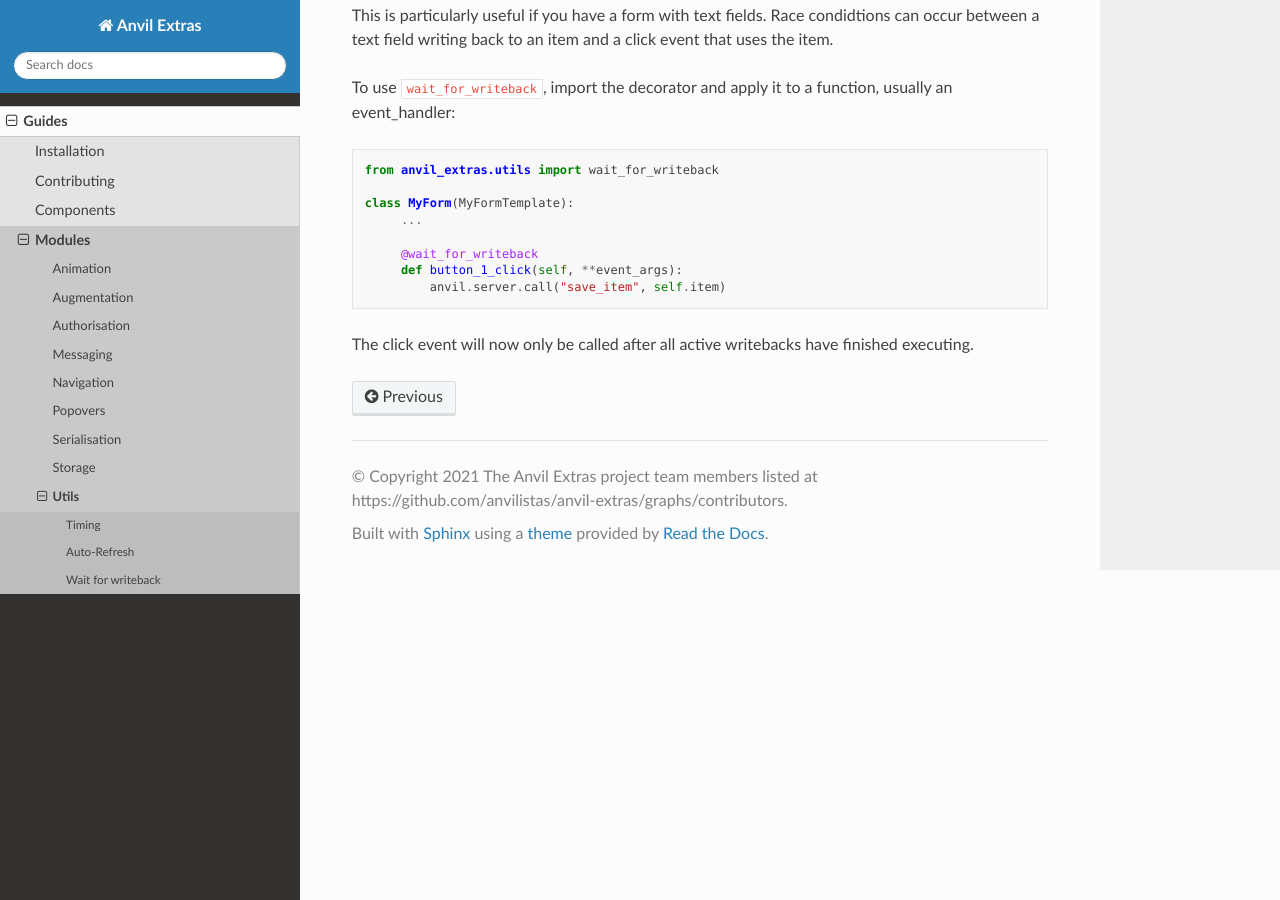
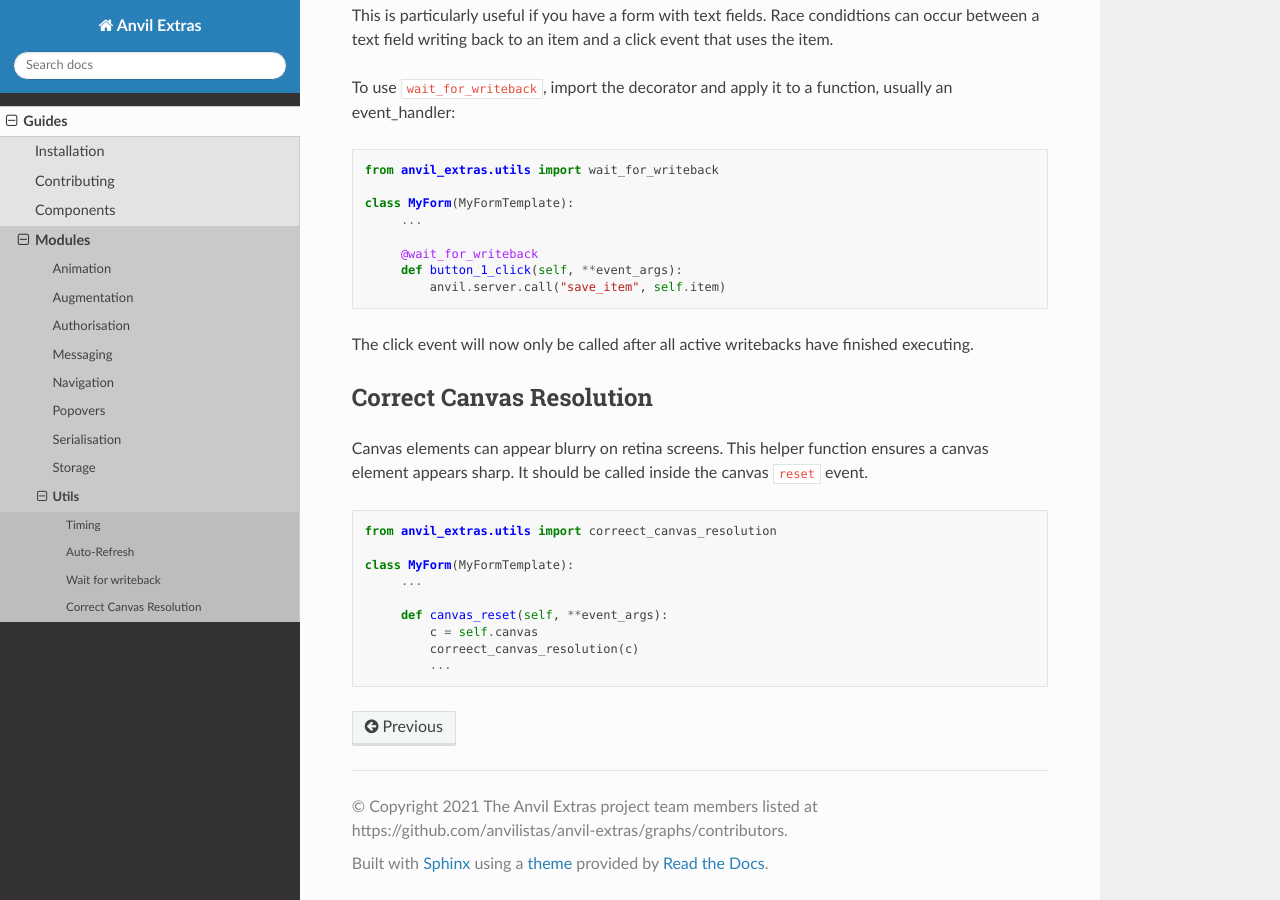
Before and after one commit to anvilistas/anvil-extras, a Sphinx documentation site: the page built from docs/guides/modules/utils.rst, in a window 1280 px wide and 900 px high, scrolled down 2229 px. Built offline with Sphinx 7.4.7 and the Read the Docs theme 2.0.0, drawn with Linux system fonts in a browser that asks for light colours.

Commit message:
utils: add some documentation for correct canvas resolution

```diff
--- a/docs/guides/modules/utils.rst
+++ b/docs/guides/modules/utils.rst
@@ -107,3 +107,23 @@ To use ``wait_for_writeback``, import the decorator and apply it to a function,
 
 
 The click event will now only be called after all active writebacks have finished executing.
+
+
+Correct Canvas Resolution
+-------------------------
+
+Canvas elements can appear blurry on retina screens.
+This helper function ensures a canvas element appears sharp.
+It should be called inside the canvas ``reset`` event.
+
+.. code-block:: python
+
+   from anvil_extras.utils import correect_canvas_resolution
+
+   class MyForm(MyFormTemplate):
+        ...
+
+        def canvas_reset(self, **event_args):
+            c = self.canvas
+            correect_canvas_resolution(c)
+            ...
```
